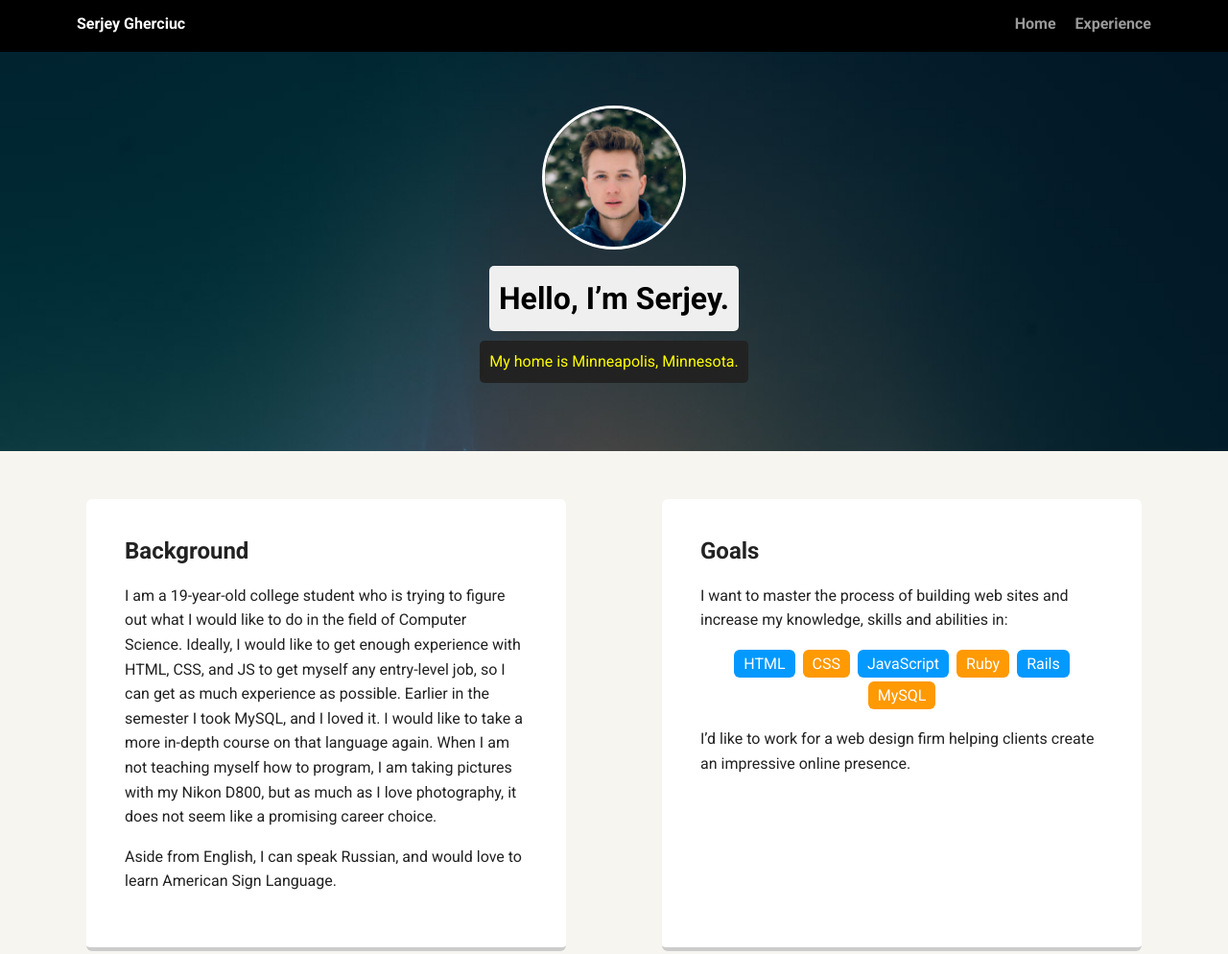
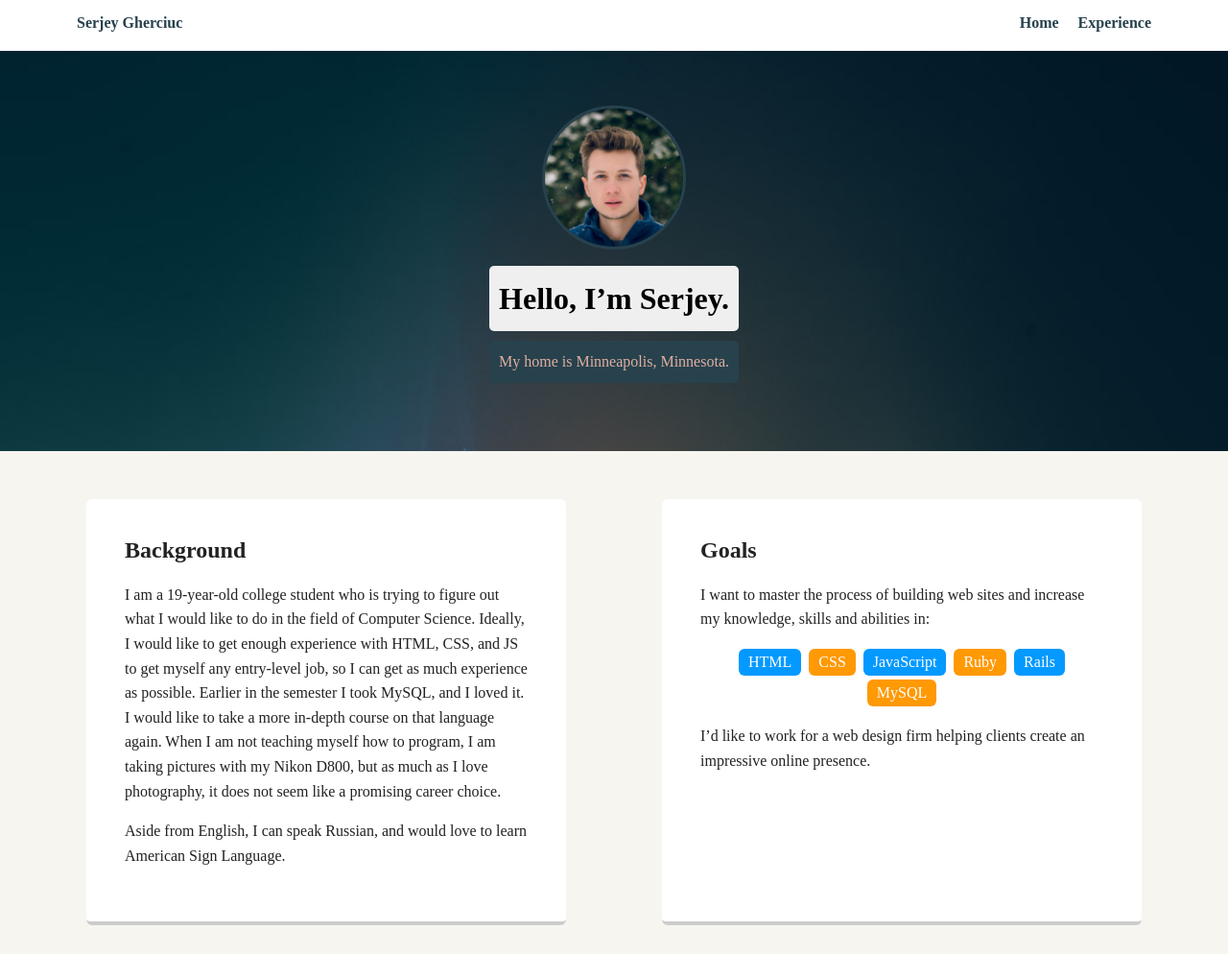
Before and after one commit to serjeyg/techdegree-projectone, a plain HTML site: page index.html in a window 1280 px wide. Shown: the top 994 px of the page at 96% size. Drawn offline with Linux system fonts and the light colour scheme; a web font is replaced by a local one.

Commit message:
changed a couple of things

```diff
--- a/styles.css
+++ b/styles.css
@@ -7,7 +7,7 @@ body {
   margin: 0;
   padding: 0;
   text-align: center;
-  font-family: 'Roboto', sans-serif;
+  font-family: 'times new roman', sans-serif;
   color: #222;
   background: #f7f5f0;
 }
@@ -15,17 +15,17 @@ body {
 
 a {
   text-decoration: none;
-  color: #999;
+  color: #27424D;
 }
 a:hover {
-  color: #6633ff;
+  color: #27424D;
 }
 
 /* Section Styles */
 
 .main-nav {
   width: 100%;
-  background: black;
+  background: white;
   min-height: 30px;
   padding: 10px;
   position: fixed;
@@ -43,7 +43,7 @@ a:hover {
 .nav .name {
     display: block;
     margin-right: auto;
-    color: white;
+    color: #27424D;
 }
 .nav li {
   padding: 5px 10px 10px 10px;
@@ -70,7 +70,7 @@ header .profile-image {
   width: 150px;
   height: 150px;
   border-radius: 50%;
-  border: 3px solid white;
+  border: 3px solid #27424D;
   transition: all .5s;
 }
 header .profile-image:hover {
@@ -85,8 +85,8 @@ header .profile-image:hover {
   margin: 10px auto;
 }
 .location {
-  background-color: #222;
-  color: yellow;
+  background-color: #27424D;
+  color: #E2AEA1;
 }
 .card {
   margin: 30px;
```
